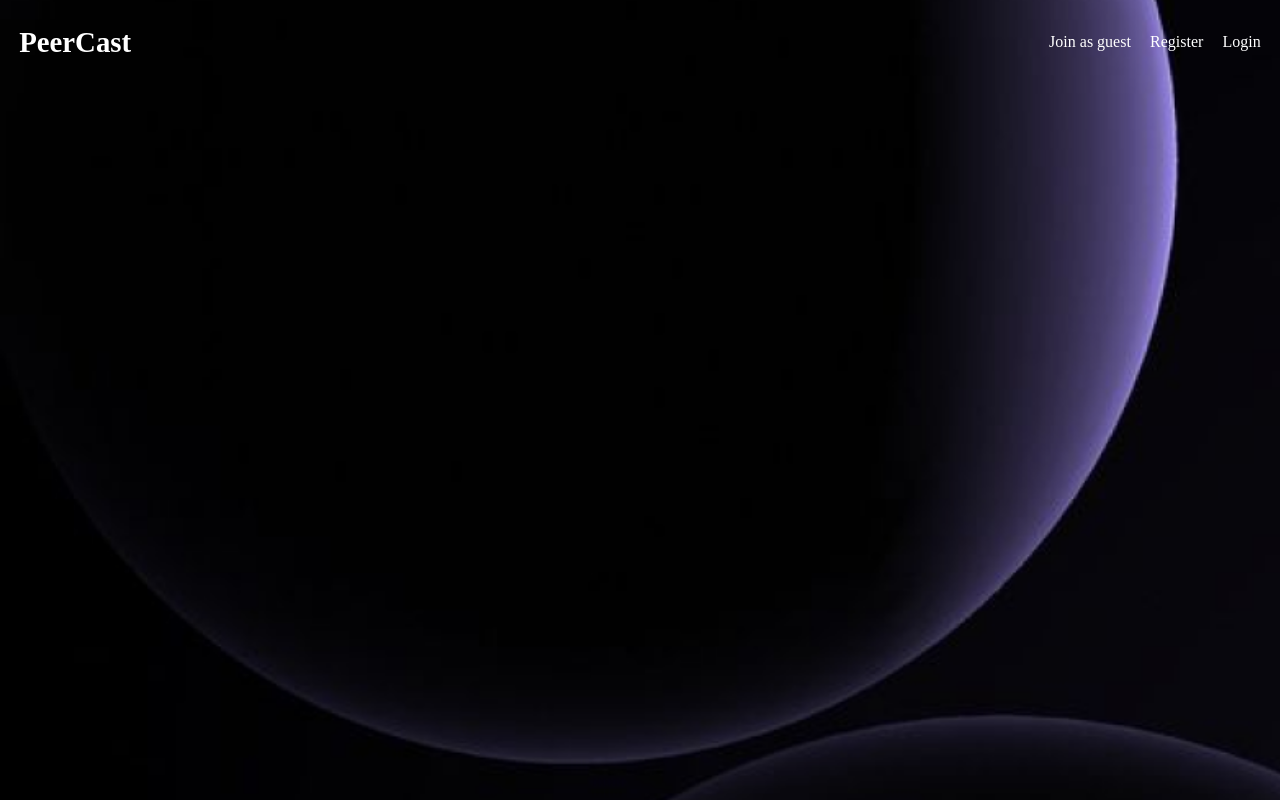
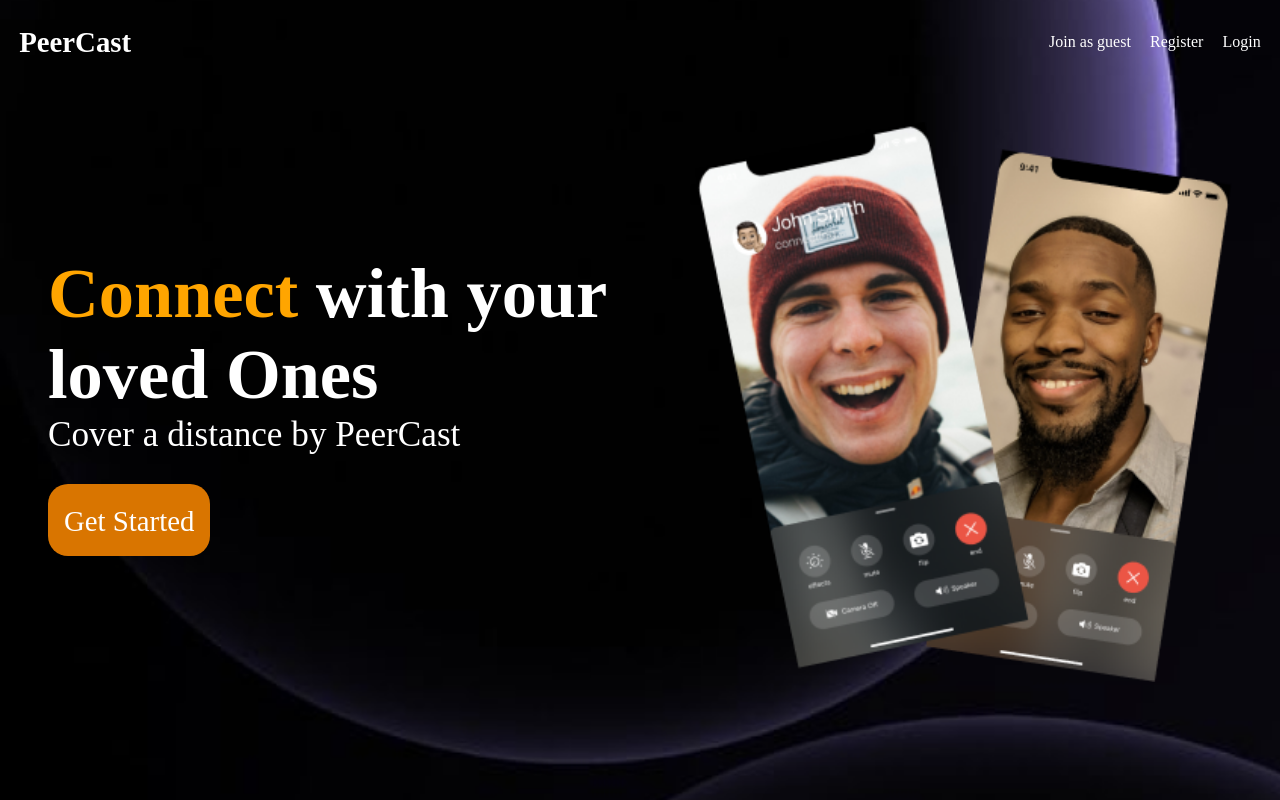
Before and after one commit to AjeetGiri01/PeerCast, a React app in the folder frontend/: page / in a window 1280 px wide. Built offline with nearby package versions, Linux system fonts and the light colour scheme; the HTML template or start-up script is replaced by a standard one.

Commit message:
created the landing page of our project

```diff
--- a/frontend/src/App.css
+++ b/frontend/src/App.css
@@ -27,5 +27,32 @@
 }
 
 .landingMainContainer {
+    display: flex;
+    justify-content: space-between;
+    padding-inline: 3rem;
+    height: 80vh;
+    align-items: center;
+}
 
+.landingMainContainer > div:nth-child(1) {
+    font-size: 2.2rem;
 }
+
+.landingMainContainer > div:nth-child(1) div[role="button"] {
+    background-color: #D97500;
+    width: fit-content;
+    padding: 1rem;
+    border-radius: 20px;
+    margin-top: 1.8rem;
+}
+
+.landingMainContainer > div:nth-child(1) div[role="button"] a {
+    text-decoration: none;
+    color: white;
+    font-size: 1.8rem;
+}
+
+.landingMainContainer > div:nth-child(2) img {
+    height: 70vh;
+    width: auto;
+}
--- a/frontend/src/pages/Landing.jsx
+++ b/frontend/src/pages/Landing.jsx
@@ -17,8 +17,19 @@ export default function LandingPage() {
             </nav>
 
             <div className="landingMainContainer">
-                <div></div>
-                <div></div>
+                <div>
+                    <h1> <span style={{ color: 'orange' }}>Connect</span> with your loved Ones</h1>
+                    <p>Cover a distance by PeerCast</p>
+                    {/* <div role="button">
+                        <Link to={"/home"}>Get Started</Link>
+                    </div> */}
+                    <div role="button">
+                        <a href="/home">Get Started</a>
+                    </div>
+                </div>
+                <div>
+                    <img src="/mobile.png" alt="Mobile App" />
+                </div>
             </div>
 
         </div>
```
